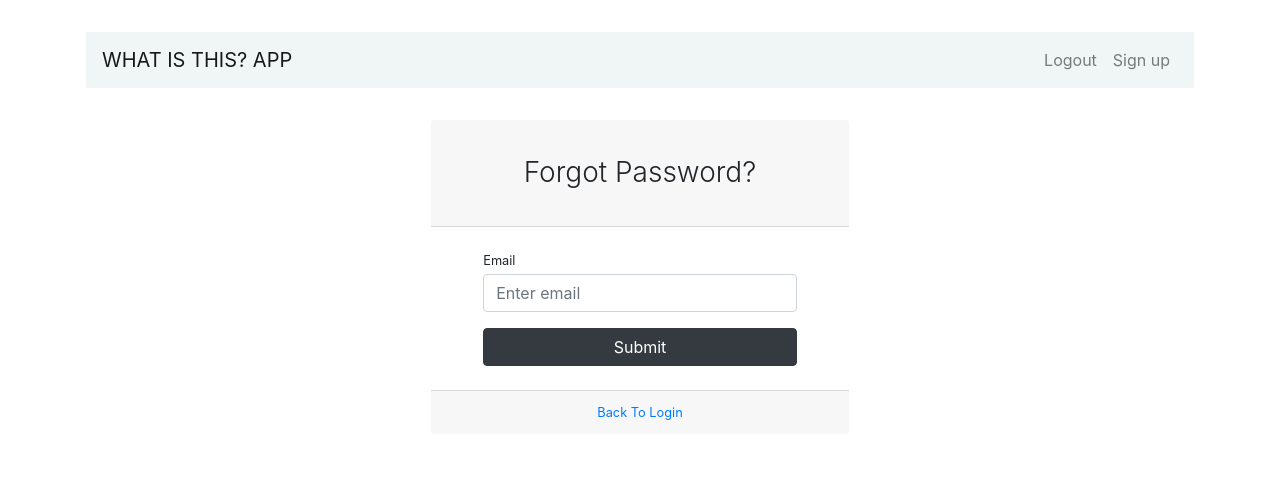
After one commit to BreakfastDeluxe/FYP-23-S1-05, a Django app: page /password-reset/ in a window 1280 px wide. The commit adds this page. Shown: the top 497 px of the page. Run offline with Django 4.2, Linux system fonts and the light colour scheme; some libraries are stand-ins or nearby versions.

Commit message:
Added Password Reset Function tied to User Email

```diff
--- /dev/null
+++ b/fypMain/whatisthis/templates/base.html
@@ -0,0 +1,40 @@
+<!doctype html>
+<html lang="en">
+<head>
+    <!-- Required meta tags -->
+    <meta charset="utf-8">
+    <meta name="viewport" content="width=device-width, initial-scale=1, shrink-to-fit=no">
+
+    <!-- Bootstrap CSS -->
+    <link rel="stylesheet" href="https://maxcdn.bootstrapcdn.com/bootstrap/4.0.0/css/bootstrap.min.css" integrity="sha384-Gn5384xqQ1aoWXA+058RXPxPg6fy4IWvTNh0E263XmFcJlSAwiGgFAW/dAiS6JXm" crossorigin="anonymous">
+
+    <title>{% block title %} {% endblock %} </title>
+</head>
+<body>
+  <div class="container p-3 my-3">
+    <div class="row">
+      <div class="col-md-12">
+        <nav class="navbar navbar-expand-md navbar-light " style="background-color: #f0f5f5">
+          <a href="/" class="navbar-brand">WHAT IS THIS? APP</a>
+            <button type="button" class="navbar-toggler" data-toggle="collapse" data-target="#navbarCollapse">
+                <span class="navbar-toggler-icon"></span>
+            </button>
+            <div class="collapse navbar-collapse" id="navbarCollapse">
+                <div class="navbar-nav ml-auto">
+                  <a href="{% url 'logout'%}" class="nav-item nav-link">Logout</a>
+                  <a href="{% url 'signup'%}" class="nav-item nav-link">Sign up</a>
+                </div>
+            </div>
+        </nav>
+        {% block content %}{% endblock %}
+      </div>
+    </div>
+  </div>
+
+    <!-- jQuery first, then Popper.js, then Bootstrap JS -->
+    <script src="https://code.jquery.com/jquery-3.2.1.slim.min.js" integrity="sha384-KJ3o2DKtIkvYIK3UENzmM7KCkRr/rE9/Qpg6aAZGJwFDMVNA/GpGFF93hXpG5KkN" crossorigin="anonymous"></script>
+    <script src="https://cdnjs.cloudflare.com/ajax/libs/popper.js/1.12.9/umd/popper.min.js" integrity="sha384-ApNbgh9B+Y1QKtv3Rn7W3mgPxhU9K/ScQsAP7hUibX39j7fakFPskvXusvfa0b4Q" crossorigin="anonymous"></script>
+    <script src="https://maxcdn.bootstrapcdn.com/bootstrap/4.0.0/js/bootstrap.min.js" integrity="sha384-JZR6Spejh4U02d8jOt6vLEHfe/JQGiRRSQQxSfFWpi1MquVdAyjUar5+76PVCmYl" crossorigin="anonymous"></script>
+
+</body>
+</html>
--- a/fypMain/whatisthis/templates/login.html
+++ b/fypMain/whatisthis/templates/login.html
@@ -120,6 +120,11 @@
                         <div class="d-flex justify-content-center links">
                         Remember Me:{{ form.remember_me }}
                         </div>
+
+						<div class="mt-4">
+							<div class="d-flex justify-content-center links">
+								Forgot Password? <a href="{% url 'password_reset' %}" class="ml-2">Reset here</a>
+							</div>
 				</div>
 			</div>
 		</div>
--- /dev/null
+++ b/fypMain/whatisthis/templates/password_reset.html
@@ -0,0 +1,58 @@
+{% extends "base.html" %}
+{% block content %}
+    <div class="form-content my-3 p-3">
+        <div class="container">
+            <div class="row justify-content-center">
+                <div class="col-lg-5">
+                    <div class="card shadow-lg border-0 rounded-lg mt-0 mb-3">
+                        <div class="card-header justify-content-center">
+                            <div id="error_div"></div>
+                          <h3 class="font-weight-light my-4 text-center">Forgot Password?</h3>
+                        </div>
+                        {% if form.errors %}
+                            <div class="alert alert-danger alert-dismissible" role="alert">
+                                <div id="form_errors">
+                                    {% for key, value in form.errors.items %}
+                                        <strong>{{ value }}</strong>
+                                    {% endfor %}
+                                </div>
+                                <button type="button" class="close" data-dismiss="alert" aria-label="Close">
+                                    <span aria-hidden="true">&times;</span>
+                                </button>
+                            </div>
+                        {% endif %}
+                        <div class="card-body">
+                            <form method="POST">
+                                {% csrf_token %}
+                                <div class="form-row">
+                                    <div class="col-md-10 offset-md-1">
+                                    <div class="form-group">
+                                      <label class="small mb-1" for="id_email">Email</label>
+                                        <input type="email" name="email"  class="form-control"
+                                               autocomplete="email" maxlength="254" required id="id_email"
+                                               placeholder="Enter email">
+                                    </div>
+                                </div>
+                            </div>
+                                <div class="form-row">
+                                  <div class="col-md-10 offset-md-1">
+                                    <div class="form-group mt-0 mb-1">
+                                        <button type="submit" class="col-md-12 btn btn-dark">Submit
+                                        </button>
+                                    </div>
+                                 </div>
+                               </div>
+                            </form>
+                        </div>
+                        <div class="card-footer text-center">
+                            <div class="small">
+                                <a href="{% url 'login' %}">Back To Login</a><br>
+                            </div>
+                        </div>
+                    </div>
+                </div>
+            </div>
+        </div>
+
+  </div>
+{% endblock content %}
--- /dev/null
+++ b/fypMain/whatisthis/templates/password_reset_subject.txt
@@ -0,0 +1 @@
+Django - Registration/Login App Password Reset
--- a/fypMain/whatisthis/urls.py
+++ b/fypMain/whatisthis/urls.py
@@ -20,6 +20,7 @@ from . import views
 from .views import * #import all functions from views.py
 from django.conf import settings
 from django.conf.urls.static import static
+from .views import ResetPasswordView
 
 urlpatterns = [
     #path('', views.index, name='index'),
@@ -30,7 +31,13 @@ urlpatterns = [
     path('display_image', display_image, name = 'display_image'),
     path('menu', menu, name='menu'),
     path('user', user, name='user'),
-    path('password-change/', ChangePasswordView.as_view(), name='password_change'),
+    path('password-reset/', ResetPasswordView.as_view(), name='password_reset'),
+    path('password-reset-confirm/<uidb64>/<token>/',
+         auth_views.PasswordResetConfirmView.as_view(template_name='password_reset_confirm.html'),
+         name='password_reset_confirm'),
+    path('password-reset-complete/',
+         auth_views.PasswordResetCompleteView.as_view(template_name='password_reset_complete.html'),
+         name='password_reset_complete'),
     path('logout', auth_views.LogoutView.as_view(), name='logout')
 ]
 urlpatterns += static(settings.STATIC_URL, document_root=settings.STATIC_ROOT)
--- a/fypMain/whatisthis/views.py
+++ b/fypMain/whatisthis/views.py
@@ -5,7 +5,7 @@ from django.contrib.auth.views import LoginView
 from django.views.generic.edit import CreateView
 from django.contrib.auth.decorators import login_required
 from django.contrib import messages
-from django.contrib.auth.views import PasswordChangeView
+from django.contrib.auth.views import PasswordResetView
 from django.contrib.messages.views import SuccessMessageMixin
 
 from django.http import HttpResponse
@@ -76,10 +76,15 @@ def user(request):
         user_form = UpdateUserForm(instance=request.user)
     return render(request, 'user.html', {'user_form': user_form})
 
-class ChangePasswordView(SuccessMessageMixin, PasswordChangeView):
-    template_name = 'change_password.html'
-    success_message = "Successfully Changed Your Password"
-    success_url = reverse_lazy('home')
+class ResetPasswordView(SuccessMessageMixin, PasswordResetView):
+    template_name = 'password_reset.html'
+    email_template_name = 'password_reset_email.html'
+    subject_template_name = 'password_reset_subject.txt'
+    success_message = "We've emailed you instructions for setting your password, " \
+                      "if an account exists with the email you entered. You should receive them shortly." \
+                      " If you don't receive an email, " \
+                      "please make sure you've entered the address you registered with, and check your spam folder."
+    success_url = reverse_lazy('login')
 
 def upload_image(request):
 
```
Also changed, not shown: fypMain/fypMain/settings.py (+10 -0 lines), fypMain/whatisthis/templates/menu.html (+7 -5 lines), fypMain/whatisthis/templates/password_reset_complete.html (added, +14 -0 lines), fypMain/whatisthis/templates/password_reset_confirrm.html (added, +71 -0 lines), fypMain/whatisthis/templates/password_reset_email.html (added, +12 -0 lines), fypMain/whatisthis/templates/user.html (deleted, +0 -44 lines), README.md, fypMain/db.sqlite3, 1 other file.
